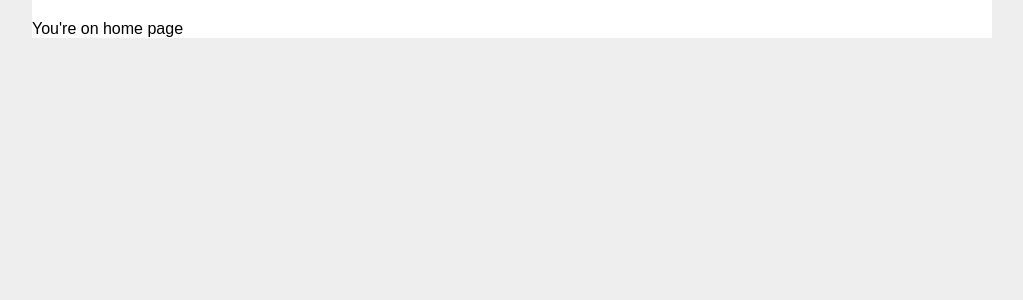
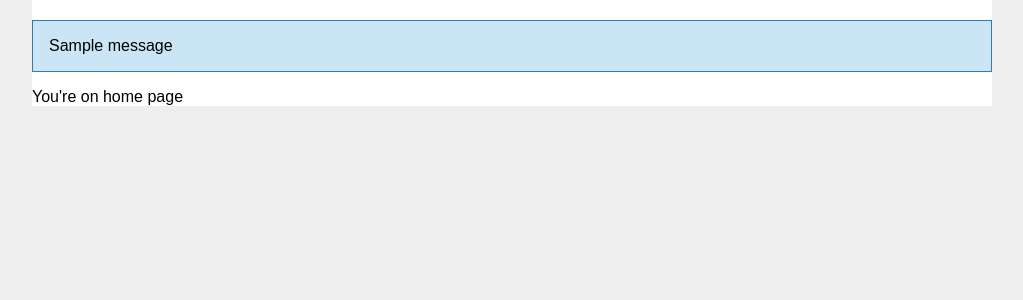
Before and after one commit to NataliaZvezdina/flask_base, a Flask app: page / in a window 1280 px wide. Shown: the part 64-364 px from the top of the page, without its empty margins (128-1151 px from the left). Run offline with Flask 2, Linux system fonts and the light colour scheme; one stand-in notice (Sample message) is shown.

Commit message:
use flash messages

```diff
--- a/main.py
+++ b/main.py
@@ -1,7 +1,10 @@
-from flask import Flask, render_template, request
+import os
+
+from flask import Flask, render_template, request, flash
 
 
 app = Flask(__name__)
+app.config['SECRET_KEY'] = os.urandom(10)
 
 
 @app.route('/')
@@ -9,10 +12,14 @@ def index():
     return render_template('index.html')
 
 
-@app.route('/contact', methods=['POST'])
+@app.route('/contact', methods=['POST', 'GET'])
 def contact():
     if request.method == 'POST':
-        print(request.form)
+        username = request.form['username']
+        if len(username) > 2:
+            flash('Message has been sent', category='success')
+        else:
+            flash('Error while sending', category='error')
 
     return render_template('contact.html')
 
--- a/static/style.css
+++ b/static/style.css
@@ -9,3 +9,18 @@ body {
   margin: 0 auto;
   background: white;
 }
+
+.flash {
+  margin: 1em 0;
+  padding: 1em;
+}
+
+.flash.success {
+    background: #cae6f6;
+    border: 1px solid #377ba8;
+}
+
+.flash.error {
+    background: #ff9c9c;
+    border: 1px solid #ff4343;
+}
--- a/templates/base.html
+++ b/templates/base.html
@@ -6,5 +6,8 @@
     <header>
         {% block header %}{% endblock %}
     </header>
+    {% for category, message in get_flashed_messages(True) %}
+    <div class="flash {{ category }}">{{ message }}</div>
+    {% endfor %}
     {% block content %}{% endblock %}
 </section>
```
